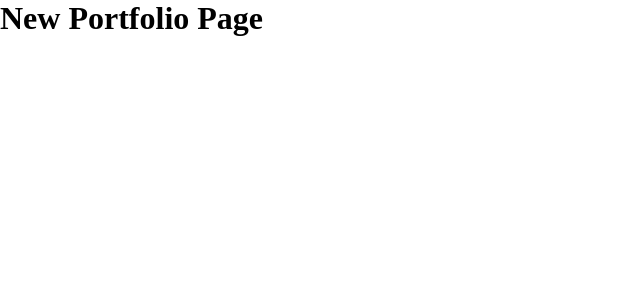
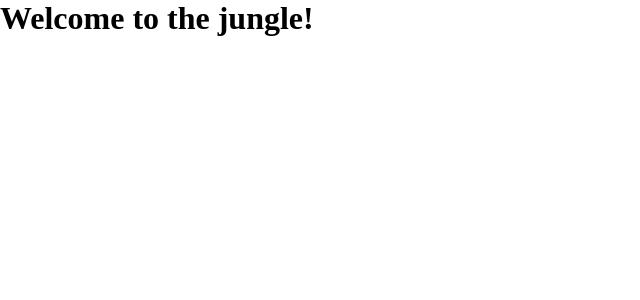
Before and after one commit to KingLouie1994/portfolio_page_1.3, a React (Create React App) app: page / in a window 1280 px wide. Shown: the top 300 px of the page, without its empty margins (0-640 px from the left). Built offline with nearby package versions, Linux system fonts and the light colour scheme.

Commit message:
CWelcome component initialized

```diff
--- a/src/App.js
+++ b/src/App.js
@@ -1,3 +1,6 @@
+// Imports of components
+import Welcome from "./components/Welcome";
+
 // Imports for styling
 import GlobalStyle from "./styling/GlobalStyle";
 
@@ -5,7 +8,7 @@ function App() {
   return (
     <div>
       <GlobalStyle />
-      <h1>New Portfolio Page</h1>
+      <Welcome />
     </div>
   );
 }
--- /dev/null
+++ b/src/components/Welcome.js
@@ -0,0 +1,9 @@
+const Welcome = () => {
+  return (
+    <div>
+      <h1>Welcome to the jungle!</h1>
+    </div>
+  );
+};
+
+export default Welcome;
```
